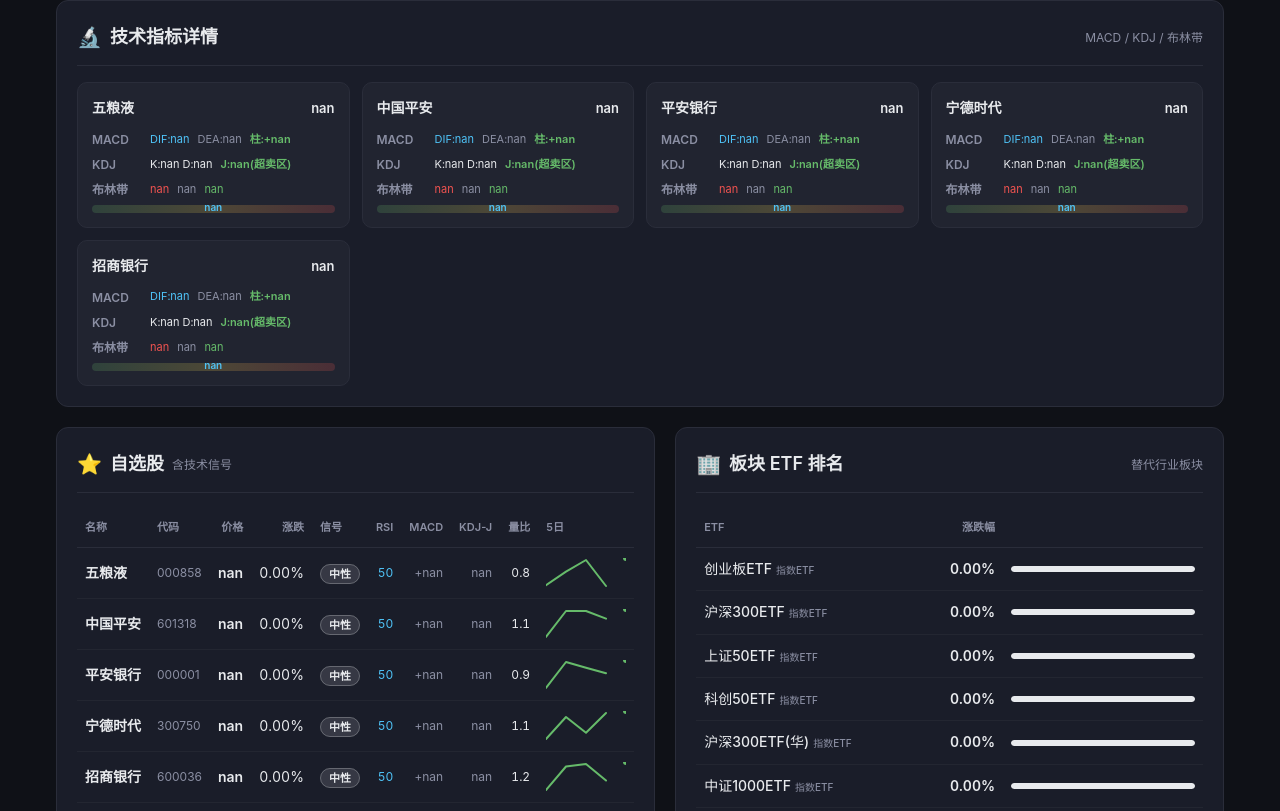
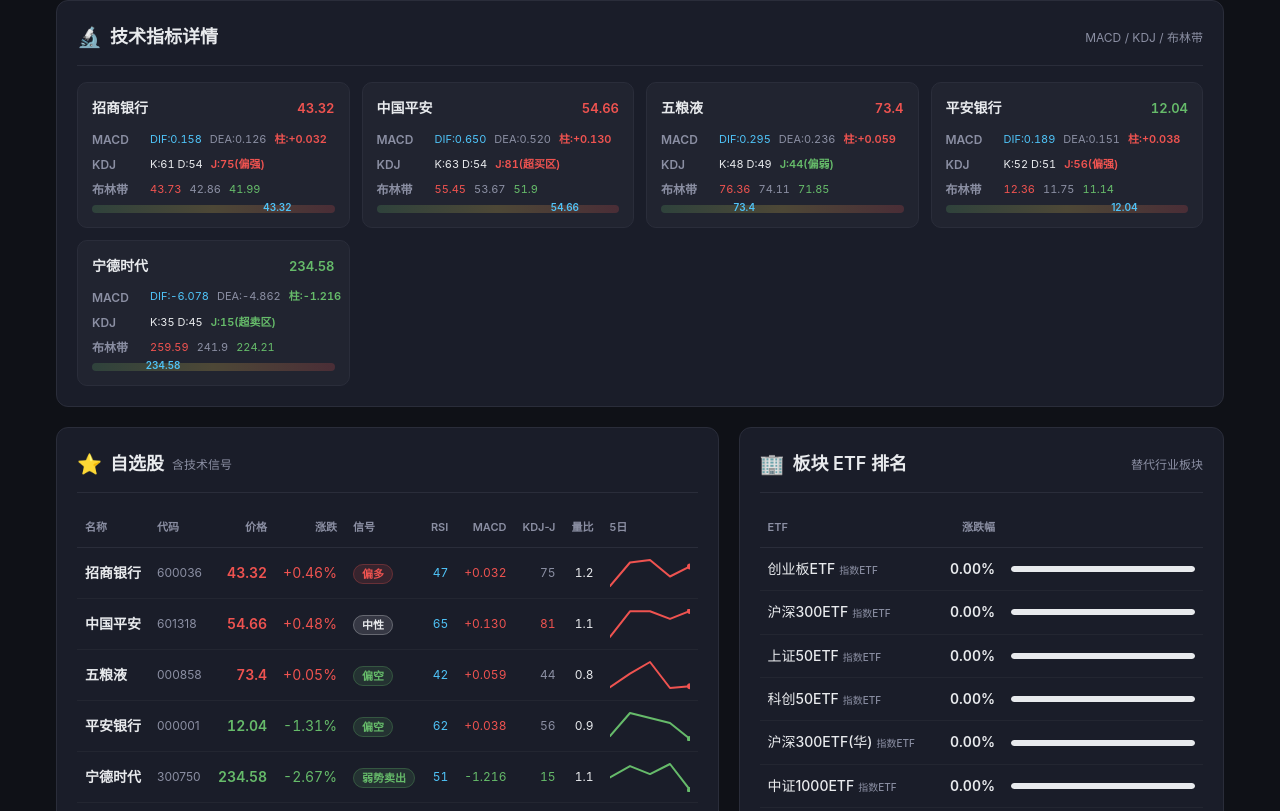
Before and after one commit to haiwangxing1251/stock-dashboard-2026, a plain HTML site: page docs/index.html in a window 1280 px wide. Shown: the part 991-1802 px from the top of the page. Drawn offline with Linux system fonts and the light colour scheme.

Commit message:
📊 自动更新股市行情 — 2026-11-20 01:22 UTC

```diff
--- a/docs/index.html
+++ b/docs/index.html
@@ -615,7 +615,7 @@ tr:hover { background: rgba(255,255,255,0.03); }
 <!-- Header -->
 <div class="header">
     <h1>A 股行情仪表盘</h1>
-    <p>数据来源: Yahoo Finance &middot; 自动更新 &middot; <span id="update-time">2026-11-20 03:21:52</span></p>
+    <p>数据来源: Yahoo Finance &middot; 自动更新 &middot; <span id="update-time">2026-11-20 09:22:18</span></p>
 </div>
 
 <!-- Market Overview -->
@@ -672,6 +672,8 @@ tr:hover { background: rgba(255,255,255,0.03); }
         <div class="analysis-text">
 📌 **市场情绪：中性偏空**（综合评分 32/100）
    多数指数下跌，需谨慎
+🔥 **强势个股**：招商银行(偏多)
+⚠️ **弱势个股**：宁德时代(弱势卖出)
 🏢 **活跃板块ETF**：创业板ETF(+nan%)、沪深300ETF(+nan%)、上证50ETF(+nan%)
 
 💡 **操作建议**：市场偏弱，建议降低仓位，关注超跌反弹机会，严格止损。
@@ -726,113 +728,113 @@ _⚠️ 以上分析仅基于技术指标，不构成投资建议。_
 
         <div class="tech-card">
             <div style="display:flex;justify-content:space-between;align-items:center;margin-bottom:10px">
-                <span style="font-weight:600;font-size:14px">五粮液</span>
-                <span class="num" style="font-size:13px;font-weight:600;color:#e8eaed">nan</span>
+                <span style="font-weight:600;font-size:14px">招商银行</span>
+                <span class="num" style="font-size:13px;font-weight:600;color:#ef5350">43.32</span>
             </div>
             <div class="tech-row"><span class="tech-label">MACD</span>
-                <span class="num" style="font-size:11px;color:#4fc3f7">DIF:nan</span>
-                <span class="num" style="font-size:11px;color:#8b8fa3">DEA:nan</span>
-                <span class="num" style="font-size:11px;color:#66bb6a;font-weight:600">柱:+nan</span>
+                <span class="num" style="font-size:11px;color:#4fc3f7">DIF:0.158</span>
+                <span class="num" style="font-size:11px;color:#8b8fa3">DEA:0.126</span>
+                <span class="num" style="font-size:11px;color:#ef5350;font-weight:600">柱:+0.032</span>
             </div>
             <div class="tech-row"><span class="tech-label">KDJ</span>
-                <span class="num" style="font-size:11px">K:nan D:nan</span>
-                <span class="num" style="font-size:11px;color:#66bb6a;font-weight:600">J:nan(超卖区)</span>
+                <span class="num" style="font-size:11px">K:61 D:54</span>
+                <span class="num" style="font-size:11px;color:#ef5350;font-weight:600">J:75(偏强)</span>
             </div>
             <div class="tech-row"><span class="tech-label">布林带</span>
-                <span class="num" style="font-size:11px;color:#ef5350">nan</span>
-                <span class="num" style="font-size:11px;color:#8b8fa3">nan</span>
-                <span class="num" style="font-size:11px;color:#66bb6a">nan</span>
+                <span class="num" style="font-size:11px;color:#ef5350">43.73</span>
+                <span class="num" style="font-size:11px;color:#8b8fa3">42.86</span>
+                <span class="num" style="font-size:11px;color:#66bb6a">41.99</span>
             </div>
-            <div class="bb-bar"><div class="bb-bar-fill" style="width:50%;left:40.0%"></div>
-                <div class="bb-marker" style="left:50%">nan</div></div>
+            <div class="bb-bar"><div class="bb-bar-fill" style="width:76.4%;left:61.120000000000005%"></div>
+                <div class="bb-marker" style="left:76.4%">43.32</div></div>
         </div>
         <div class="tech-card">
             <div style="display:flex;justify-content:space-between;align-items:center;margin-bottom:10px">
                 <span style="font-weight:600;font-size:14px">中国平安</span>
-                <span class="num" style="font-size:13px;font-weight:600;color:#e8eaed">nan</span>
+                <span class="num" style="font-size:13px;font-weight:600;color:#ef5350">54.66</span>
             </div>
             <div class="tech-row"><span class="tech-label">MACD</span>
-                <span class="num" style="font-size:11px;color:#4fc3f7">DIF:nan</span>
-                <span class="num" style="font-size:11px;color:#8b8fa3">DEA:nan</span>
-                <span class="num" style="font-size:11px;color:#66bb6a;font-weight:600">柱:+nan</span>
+                <span class="num" style="font-size:11px;color:#4fc3f7">DIF:0.650</span>
+                <span class="num" style="font-size:11px;color:#8b8fa3">DEA:0.520</span>
+                <span class="num" style="font-size:11px;color:#ef5350;font-weight:600">柱:+0.130</span>
             </div>
             <div class="tech-row"><span class="tech-label">KDJ</span>
-                <span class="num" style="font-size:11px">K:nan D:nan</span>
-                <span class="num" style="font-size:11px;color:#66bb6a;font-weight:600">J:nan(超卖区)</span>
+                <span class="num" style="font-size:11px">K:63 D:54</span>
+                <span class="num" style="font-size:11px;color:#ef5350;font-weight:600">J:81(超买区)</span>
             </div>
             <div class="tech-row"><span class="tech-label">布林带</span>
-                <span class="num" style="font-size:11px;color:#ef5350">nan</span>
-                <span class="num" style="font-size:11px;color:#8b8fa3">nan</span>
-                <span class="num" style="font-size:11px;color:#66bb6a">nan</span>
+                <span class="num" style="font-size:11px;color:#ef5350">55.45</span>
+                <span class="num" style="font-size:11px;color:#8b8fa3">53.67</span>
+                <span class="num" style="font-size:11px;color:#66bb6a">51.9</span>
             </div>
-            <div class="bb-bar"><div class="bb-bar-fill" style="width:50%;left:40.0%"></div>
-                <div class="bb-marker" style="left:50%">nan</div></div>
+            <div class="bb-bar"><div class="bb-bar-fill" style="width:77.7%;left:62.160000000000004%"></div>
+                <div class="bb-marker" style="left:77.7%">54.66</div></div>
+        </div>
+        <div class="tech-card">
+            <div style="display:flex;justify-content:space-between;align-items:center;margin-bottom:10px">
+                <span style="font-weight:600;font-size:14px">五粮液</span>
+                <span class="num" style="font-size:13px;font-weight:600;color:#ef5350">73.4</span>
+            </div>
+            <div class="tech-row"><span class="tech-label">MACD</span>
+                <span class="num" style="font-size:11px;color:#4fc3f7">DIF:0.295</span>
+                <span class="num" style="font-size:11px;color:#8b8fa3">DEA:0.236</span>
+                <span class="num" style="font-size:11px;color:#ef5350;font-weight:600">柱:+0.059</span>
+            </div>
+            <div class="tech-row"><span class="tech-label">KDJ</span>
+                <span class="num" style="font-size:11px">K:48 D:49</span>
+                <span class="num" style="font-size:11px;color:#66bb6a;font-weight:600">J:44(偏弱)</span>
+            </div>
+            <div class="tech-row"><span class="tech-label">布林带</span>
+                <span class="num" style="font-size:11px;color:#ef5350">76.36</span>
+                <span class="num" style="font-size:11px;color:#8b8fa3">74.11</span>
+                <span class="num" style="font-size:11px;color:#66bb6a">71.85</span>
+            </div>
+            <div class="bb-bar"><div class="bb-bar-fill" style="width:34.4%;left:27.52%"></div>
+                <div class="bb-marker" style="left:34.4%">73.4</div></div>
         </div>
         <div class="tech-card">
             <div style="display:flex;justify-content:space-between;align-items:center;margin-bottom:10px">
                 <span style="font-weight:600;font-size:14px">平安银行</span>
-                <span class="num" style="font-size:13px;font-weight:600;color:#e8eaed">nan</span>
+                <span class="num" style="font-size:13px;font-weight:600;color:#66bb6a">12.04</span>
             </div>
             <div class="tech-row"><span class="tech-label">MACD</span>
-                <span class="num" style="font-size:11px;color:#4fc3f7">DIF:nan</span>
-                <span class="num" style="font-size:11px;color:#8b8fa3">DEA:nan</span>
-                <span class="num" style="font-size:11px;color:#66bb6a;font-weight:600">柱:+nan</span>
+                <span class="num" style="font-size:11px;color:#4fc3f7">DIF:0.189</span>
+                <span class="num" style="font-size:11px;color:#8b8fa3">DEA:0.151</span>
+                <span class="num" style="font-size:11px;color:#ef5350;font-weight:600">柱:+0.038</span>
             </div>
             <div class="tech-row"><span class="tech-label">KDJ</span>
-                <span class="num" style="font-size:11px">K:nan D:nan</span>
-                <span class="num" style="font-size:11px;color:#66bb6a;font-weight:600">J:nan(超卖区)</span>
+                <span class="num" style="font-size:11px">K:52 D:51</span>
+                <span class="num" style="font-size:11px;color:#ef5350;font-weight:600">J:56(偏强)</span>
             </div>
             <div class="tech-row"><span class="tech-label">布林带</span>
-                <span class="num" style="font-size:11px;color:#ef5350">nan</span>
-                <span class="num" style="font-size:11px;color:#8b8fa3">nan</span>
-                <span class="num" style="font-size:11px;color:#66bb6a">nan</span>
+                <span class="num" style="font-size:11px;color:#ef5350">12.36</span>
+                <span class="num" style="font-size:11px;color:#8b8fa3">11.75</span>
+                <span class="num" style="font-size:11px;color:#66bb6a">11.14</span>
             </div>
-            <div class="bb-bar"><div class="bb-bar-fill" style="width:50%;left:40.0%"></div>
-                <div class="bb-marker" style="left:50%">nan</div></div>
+            <div class="bb-bar"><div class="bb-bar-fill" style="width:73.8%;left:59.04%"></div>
+                <div class="bb-marker" style="left:73.8%">12.04</div></div>
         </div>
         <div class="tech-card">
             <div style="display:flex;justify-content:space-between;align-items:center;margin-bottom:10px">
                 <span style="font-weight:600;font-size:14px">宁德时代</span>
-                <span class="num" style="font-size:13px;font-weight:600;color:#e8eaed">nan</span>
+                <span class="num" style="font-size:13px;font-weight:600;color:#66bb6a">234.58</span>
             </div>
             <div class="tech-row"><span class="tech-label">MACD</span>
-                <span class="num" style="font-size:11px;color:#4fc3f7">DIF:nan</span>
-                <span class="num" style="font-size:11px;color:#8b8fa3">DEA:nan</span>
-                <span class="num" style="font-size:11px;color:#66bb6a;font-weight:600">柱:+nan</span>
+                <span class="num" style="font-size:11px;color:#4fc3f7">DIF:-6.078</span>
+                <span class="num" style="font-size:11px;color:#8b8fa3">DEA:-4.862</span>
+                <span class="num" style="font-size:11px;color:#66bb6a;font-weight:600">柱:-1.216</span>
             </div>
             <div class="tech-row"><span class="tech-label">KDJ</span>
-                <span class="num" style="font-size:11px">K:nan D:nan</span>
-                <span class="num" style="font-size:11px;color:#66bb6a;font-weight:600">J:nan(超卖区)</span>
+                <span class="num" style="font-size:11px">K:35 D:45</span>
+                <span class="num" style="font-size:11px;color:#66bb6a;font-weight:600">J:15(超卖区)</span>
             </div>
             <div class="tech-row"><span class="tech-label">布林带</span>
-                <span class="num" style="font-size:11px;color:#ef5350">nan</span>
-                <span class="num" style="font-size:11px;color:#8b8fa3">nan</span>
-                <span class="num" style="font-size:11px;color:#66bb6a">nan</span>
+                <span class="num" style="font-size:11px;color:#ef5350">259.59</span>
+                <span class="num" style="font-size:11px;color:#8b8fa3">241.9</span>
+                <span class="num" style="font-size:11px;color:#66bb6a">224.21</span>
             </div>
-            <div class="bb-bar"><div class="bb-bar-fill" style="width:50%;left:40.0%"></div>
-                <div class="bb-marker" style="left:50%">nan</div></div>
-        </div>
-        <div class="tech-card">
-            <div style="display:flex;justify-content:space-between;align-items:center;margin-bottom:10px">
-                <span style="font-weight:600;font-size:14px">招商银行</span>
-                <span class="num" style="font-size:13px;font-weight:600;color:#e8eaed">nan</span>
-            </div>
-            <div class="tech-row"><span class="tech-label">MACD</span>
-                <span class="num" style="font-size:11px;color:#4fc3f7">DIF:nan</span>
-                <span class="num" style="font-size:11px;color:#8b8fa3">DEA:nan</span>
-                <span class="num" style="font-size:11px;color:#66bb6a;font-weight:600">柱:+nan</span>
-            </div>
-            <div class="tech-row"><span class="tech-label">KDJ</span>
-                <span class="num" style="font-size:11px">K:nan D:nan</span>
-                <span class="num" style="font-size:11px;color:#66bb6a;font-weight:600">J:nan(超卖区)</span>
-            </div>
-            <div class="tech-row"><span class="tech-label">布林带</span>
-                <span class="num" style="font-size:11px;color:#ef5350">nan</span>
-                <span class="num" style="font-size:11px;color:#8b8fa3">nan</span>
-                <span class="num" style="font-size:11px;color:#66bb6a">nan</span>
-            </div>
-            <div class="bb-bar"><div class="bb-bar-fill" style="width:50%;left:40.0%"></div>
-                <div class="bb-marker" style="left:50%">nan</div></div>
+            <div class="bb-bar"><div class="bb-bar-fill" style="width:29.3%;left:23.44%"></div>
+                <div class="bb-marker" style="left:29.3%">234.58</div></div>
         </div>
     </div>
 </div>
@@ -861,78 +863,78 @@ _⚠️ 以上分析仅基于技术指标，不构成投资建议。_
             <tbody>
 
         <tr>
-            <td class="stock-name">五粮液</td>
-            <td style="font-size:12px;color:#8b8fa3">000858</td>
-            <td class="num" style="color:#e8eaed;font-weight:600">nan</td>
-            <td class="num" style="color:#e8eaed">0.00%</td>
-            <td><span class="signal-badge" style="background:#e8eaed22;color:#e8eaed;border:1px solid #e8eaed44">中性</span></td>
-            <td class="num" style="font-size:12px;color:#4fc3f7">50</td>
-            <td class="num" style="font-size:12px;color:#8b8fa3">+nan</td>
-            <td class="num" style="font-size:12px;color:#8b8fa3">nan</td>
-            <td class="num" style="font-size:12px">0.8</td>
+            <td class="stock-name">招商银行</td>
+            <td style="font-size:12px;color:#8b8fa3">600036</td>
+            <td class="num" style="color:#ef5350;font-weight:600">43.32</td>
+            <td class="num" style="color:#ef5350">+0.46%</td>
+            <td><span class="signal-badge" style="background:#ef535022;color:#ef5350;border:1px solid #ef535044">偏多</span></td>
+            <td class="num" style="font-size:12px;color:#4fc3f7">47</td>
+            <td class="num" style="font-size:12px;color:#ef5350">+0.032</td>
+            <td class="num" style="font-size:12px;color:#8b8fa3">75</td>
+            <td class="num" style="font-size:12px">1.2</td>
             <td><svg width="80" height="30" viewBox="0 0 80 30" style="display:block">
-  <polyline points="0.0,27.2 20.0,13.7 40.0,2.0 60.0,28.0 80.0,nan" fill="none" stroke="#66bb6a" stroke-width="2" stroke-linecap="round" stroke-linejoin="round"/>
-  <circle cx="80.0" cy="nan" r="3" fill="#66bb6a"/>
+  <polyline points="0.0,28.0 20.0,4.5 40.0,2.0 60.0,18.5 80.0,8.5" fill="none" stroke="#ef5350" stroke-width="2" stroke-linecap="round" stroke-linejoin="round"/>
+  <circle cx="80.0" cy="8.5" r="3" fill="#ef5350"/>
 </svg></td>
         </tr>
         <tr>
             <td class="stock-name">中国平安</td>
             <td style="font-size:12px;color:#8b8fa3">601318</td>
-            <td class="num" style="color:#e8eaed;font-weight:600">nan</td>
-            <td class="num" style="color:#e8eaed">0.00%</td>
+            <td class="num" style="color:#ef5350;font-weight:600">54.66</td>
+            <td class="num" style="color:#ef5350">+0.48%</td>
             <td><span class="signal-badge" style="background:#e8eaed22;color:#e8eaed;border:1px solid #e8eaed44">中性</span></td>
-            <td class="num" style="font-size:12px;color:#4fc3f7">50</td>
-            <td class="num" style="font-size:12px;color:#8b8fa3">+nan</td>
-            <td class="num" style="font-size:12px;color:#8b8fa3">nan</td>
+            <td class="num" style="font-size:12px;color:#4fc3f7">65</td>
+            <td class="num" style="font-size:12px;color:#ef5350">+0.130</td>
+            <td class="num" style="font-size:12px;color:#ef5350">81</td>
             <td class="num" style="font-size:12px">1.1</td>
             <td><svg width="80" height="30" viewBox="0 0 80 30" style="display:block">
-  <polyline points="0.0,28.0 20.0,2.0 40.0,2.0 60.0,9.6 80.0,nan" fill="none" stroke="#66bb6a" stroke-width="2" stroke-linecap="round" stroke-linejoin="round"/>
-  <circle cx="80.0" cy="nan" r="3" fill="#66bb6a"/>
+  <polyline points="0.0,28.0 20.0,2.3 40.0,2.3 60.0,9.9 80.0,2.0" fill="none" stroke="#ef5350" stroke-width="2" stroke-linecap="round" stroke-linejoin="round"/>
+  <circle cx="80.0" cy="2.0" r="3" fill="#ef5350"/>
+</svg></td>
+        </tr>
+        <tr>
+            <td class="stock-name">五粮液</td>
+            <td style="font-size:12px;color:#8b8fa3">000858</td>
+            <td class="num" style="color:#ef5350;font-weight:600">73.4</td>
+            <td class="num" style="color:#ef5350">+0.05%</td>
+            <td><span class="signal-badge" style="background:#66bb6a22;color:#66bb6a;border:1px solid #66bb6a44">偏空</span></td>
+            <td class="num" style="font-size:12px;color:#4fc3f7">42</td>
+            <td class="num" style="font-size:12px;color:#ef5350">+0.059</td>
+            <td class="num" style="font-size:12px;color:#8b8fa3">44</td>
+            <td class="num" style="font-size:12px">0.8</td>
+            <td><svg width="80" height="30" viewBox="0 0 80 30" style="display:block">
+  <polyline points="0.0,27.2 20.0,13.7 40.0,2.0 60.0,28.0 80.0,26.3" fill="none" stroke="#ef5350" stroke-width="2" stroke-linecap="round" stroke-linejoin="round"/>
+  <circle cx="80.0" cy="26.3" r="3" fill="#ef5350"/>
 </svg></td>
         </tr>
         <tr>
             <td class="stock-name">平安银行</td>
             <td style="font-size:12px;color:#8b8fa3">000001</td>
-            <td class="num" style="color:#e8eaed;font-weight:600">nan</td>
-            <td class="num" style="color:#e8eaed">0.00%</td>
-            <td><span class="signal-badge" style="background:#e8eaed22;color:#e8eaed;border:1px solid #e8eaed44">中性</span></td>
-            <td class="num" style="font-size:12px;color:#4fc3f7">50</td>
-            <td class="num" style="font-size:12px;color:#8b8fa3">+nan</td>
-            <td class="num" style="font-size:12px;color:#8b8fa3">nan</td>
+            <td class="num" style="color:#66bb6a;font-weight:600">12.04</td>
+            <td class="num" style="color:#66bb6a">-1.31%</td>
+            <td><span class="signal-badge" style="background:#66bb6a22;color:#66bb6a;border:1px solid #66bb6a44">偏空</span></td>
+            <td class="num" style="font-size:12px;color:#4fc3f7">62</td>
+            <td class="num" style="font-size:12px;color:#ef5350">+0.038</td>
+            <td class="num" style="font-size:12px;color:#8b8fa3">56</td>
             <td class="num" style="font-size:12px">0.9</td>
             <td><svg width="80" height="30" viewBox="0 0 80 30" style="display:block">
-  <polyline points="0.0,28.0 20.0,2.0 40.0,7.7 60.0,13.3 80.0,nan" fill="none" stroke="#66bb6a" stroke-width="2" stroke-linecap="round" stroke-linejoin="round"/>
-  <circle cx="80.0" cy="nan" r="3" fill="#66bb6a"/>
+  <polyline points="0.0,25.0 20.0,2.0 40.0,7.0 60.0,12.0 80.0,28.0" fill="none" stroke="#66bb6a" stroke-width="2" stroke-linecap="round" stroke-linejoin="round"/>
+  <circle cx="80.0" cy="28.0" r="3" fill="#66bb6a"/>
 </svg></td>
         </tr>
         <tr>
             <td class="stock-name">宁德时代</td>
             <td style="font-size:12px;color:#8b8fa3">300750</td>
-            <td class="num" style="color:#e8eaed;font-weight:600">nan</td>
-            <td class="num" style="color:#e8eaed">0.00%</td>
-            <td><span class="signal-badge" style="background:#e8eaed22;color:#e8eaed;border:1px solid #e8eaed44">中性</span></td>
-            <td class="num" style="font-size:12px;color:#4fc3f7">50</td>
-            <td class="num" style="font-size:12px;color:#8b8fa3">+nan</td>
-            <td class="num" style="font-size:12px;color:#8b8fa3">nan</td>
+            <td class="num" style="color:#66bb6a;font-weight:600">234.58</td>
+            <td class="num" style="color:#66bb6a">-2.67%</td>
+            <td><span class="signal-badge" style="background:#66bb6a22;color:#66bb6a;border:1px solid #66bb6a44">弱势卖出</span></td>
+            <td class="num" style="font-size:12px;color:#4fc3f7">51</td>
+            <td class="num" style="font-size:12px;color:#66bb6a">-1.216</td>
+            <td class="num" style="font-size:12px;color:#66bb6a">15</td>
             <td class="num" style="font-size:12px">1.1</td>
             <td><svg width="80" height="30" viewBox="0 0 80 30" style="display:block">
-  <polyline points="0.0,28.0 20.0,6.0 40.0,21.7 60.0,2.0 80.0,nan" fill="none" stroke="#66bb6a" stroke-width="2" stroke-linecap="round" stroke-linejoin="round"/>
-  <circle cx="80.0" cy="nan" r="3" fill="#66bb6a"/>
-</svg></td>
-        </tr>
-        <tr>
-            <td class="stock-name">招商银行</td>
-            <td style="font-size:12px;color:#8b8fa3">600036</td>
-            <td class="num" style="color:#e8eaed;font-weight:600">nan</td>
-            <td class="num" style="color:#e8eaed">0.00%</td>
-            <td><span class="signal-badge" style="background:#e8eaed22;color:#e8eaed;border:1px solid #e8eaed44">中性</span></td>
-            <td class="num" style="font-size:12px;color:#4fc3f7">50</td>
-            <td class="num" style="font-size:12px;color:#8b8fa3">+nan</td>
-            <td class="num" style="font-size:12px;color:#8b8fa3">nan</td>
-            <td class="num" style="font-size:12px">1.2</td>
-            <td><svg width="80" height="30" viewBox="0 0 80 30" style="display:block">
-  <polyline points="0.0,28.0 20.0,4.5 40.0,2.0 60.0,18.5 80.0,nan" fill="none" stroke="#66bb6a" stroke-width="2" stroke-linecap="round" stroke-linejoin="round"/>
-  <circle cx="80.0" cy="nan" r="3" fill="#66bb6a"/>
+  <polyline points="0.0,15.4 20.0,4.1 40.0,12.1 60.0,2.0 80.0,28.0" fill="none" stroke="#66bb6a" stroke-width="2" stroke-linecap="round" stroke-linejoin="round"/>
+  <circle cx="80.0" cy="28.0" r="3" fill="#66bb6a"/>
 </svg></td>
         </tr>
             </tbody>
@@ -1124,7 +1126,7 @@ _⚠️ 以上分析仅基于技术指标，不构成投资建议。_
 
 <div class="footer">
     <p>由 GitHub Actions 自动生成 &middot; WorkBuddy AI</p>
-    <p data-utc="2026-11-19T19:21:52Z"></p>
+    <p data-utc="2026-11-20T01:22:18Z"></p>
 </div>
 
 </div>
```
